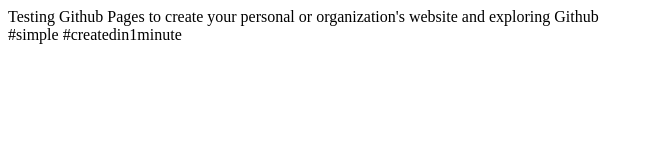
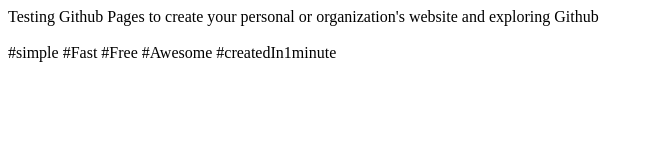
Before and after one commit to kaushalshah/kaushalshah.github.io, a plain HTML site: page index.html in a window 1280 px wide. Shown: the whole page, without its empty margins (0-654 px from the left). Drawn offline with Linux system fonts and the light colour scheme.

Commit message:
Update index.html

```diff
--- a/index.html
+++ b/index.html
@@ -4,7 +4,9 @@
 </head>
 <body>
 Testing Github Pages to create your personal or organization's website and exploring Github <br>
-#simple
-#createdin1minute
+<br>
+#simple #Fast #Free #Awesome
+#createdIn1minute
+
 </body>
 </html>
```
